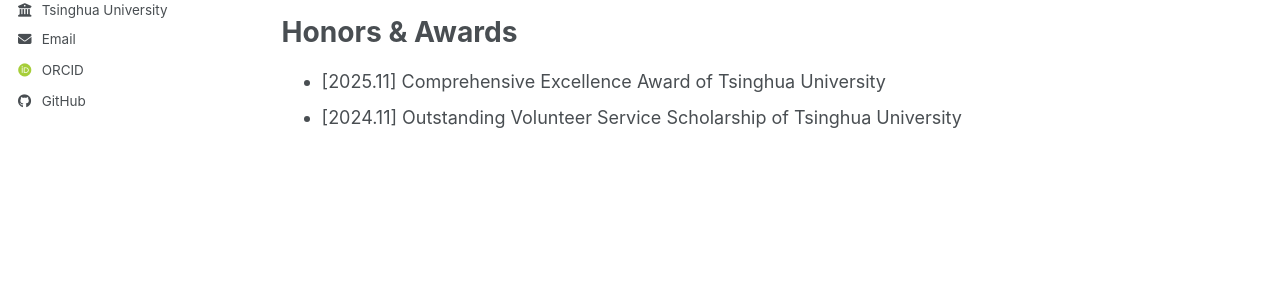
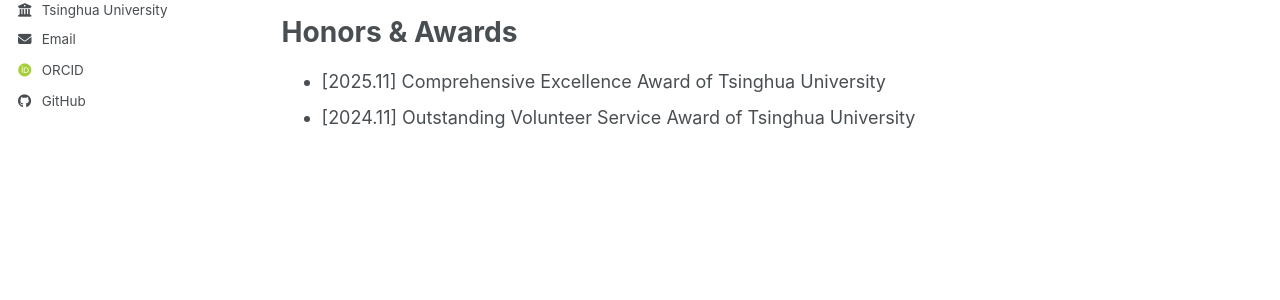
Before and after one commit to lzhuohang/lzhuohang.github.io, a Jekyll site: the page built from _pages/cv.md, in a window 1280 px wide. Shown: the part 456-756 px from the top of the page. Built offline with Jekyll 4.4.1, drawn with Linux system fonts in a browser that asks for light colours; some web fonts are replaced; a script bundle is joined from its source files by our own code; library files that are not in the unit come from our copies.

Commit message:
Update cv.md

```diff
--- a/_pages/cv.md
+++ b/_pages/cv.md
@@ -23,4 +23,4 @@ Research experience
 Honors & Awards
 ======
 * [2025.11] Comprehensive Excellence Award of Tsinghua University
-* [2024.11] Outstanding Volunteer Service Scholarship of Tsinghua University
+* [2024.11] Outstanding Volunteer Service Award of Tsinghua University
```
